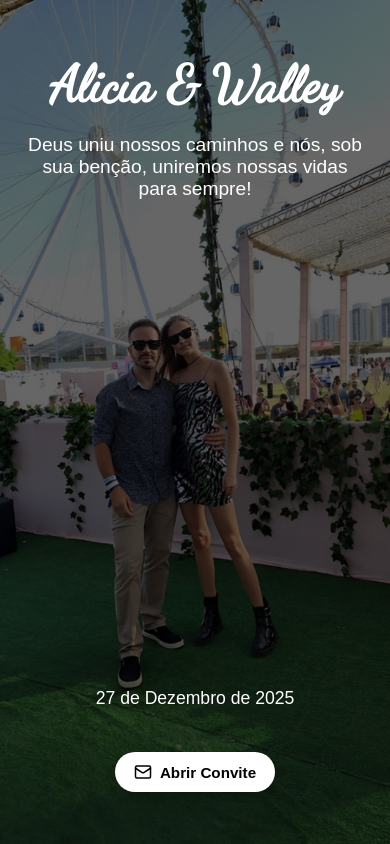
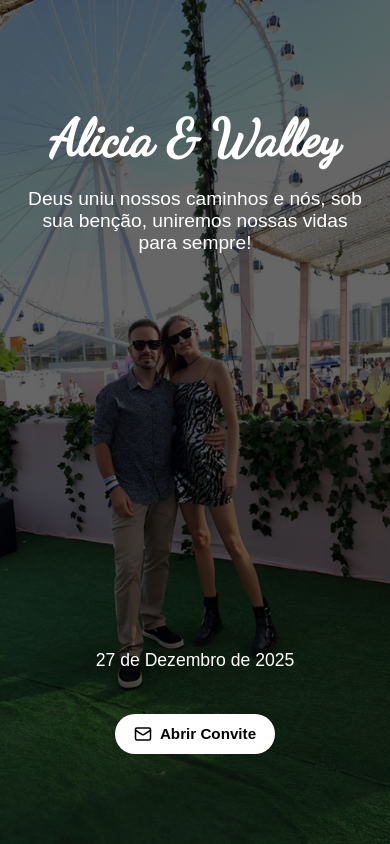
Before and after one commit to anazambarda/convite-alicia-walley, a React (Vite) app: page / in a window 390 px wide. Built offline with nearby package versions, Linux system fonts and the light colour scheme.

Commit message:
capa principal

```diff
--- a/src/styles/TelaInicial.css
+++ b/src/styles/TelaInicial.css
@@ -101,7 +101,7 @@
   }
 
   .conteudo.mobile .espaco-imagem {
-    height: 50vh;
+    height: 40vh;
     width: 100%;
   }
 
@@ -114,9 +114,10 @@
   display: flex;
   flex-direction: column;
   align-items: center;
-  margin-top: 2rem; /* Aumenta a distância do meio */
-  margin-bottom: 2rem; /* Evita colar no rodapé */
+  margin-top: 1.5rem;  /* reduzido */
+  margin-bottom: 1rem; /* também reduzido */
 }
+
 
 /* Botão compartilhado */
 .botao {
```
